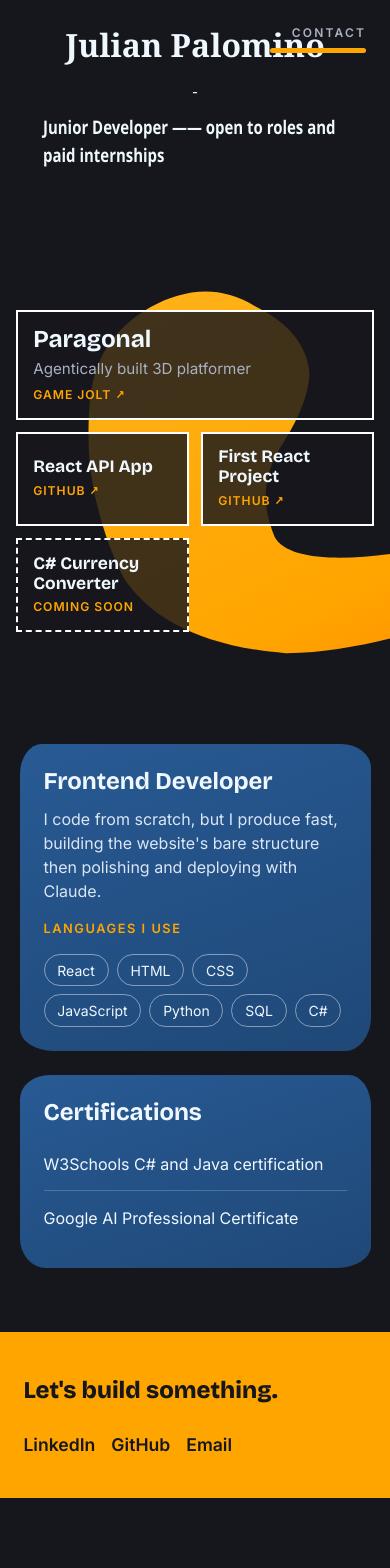
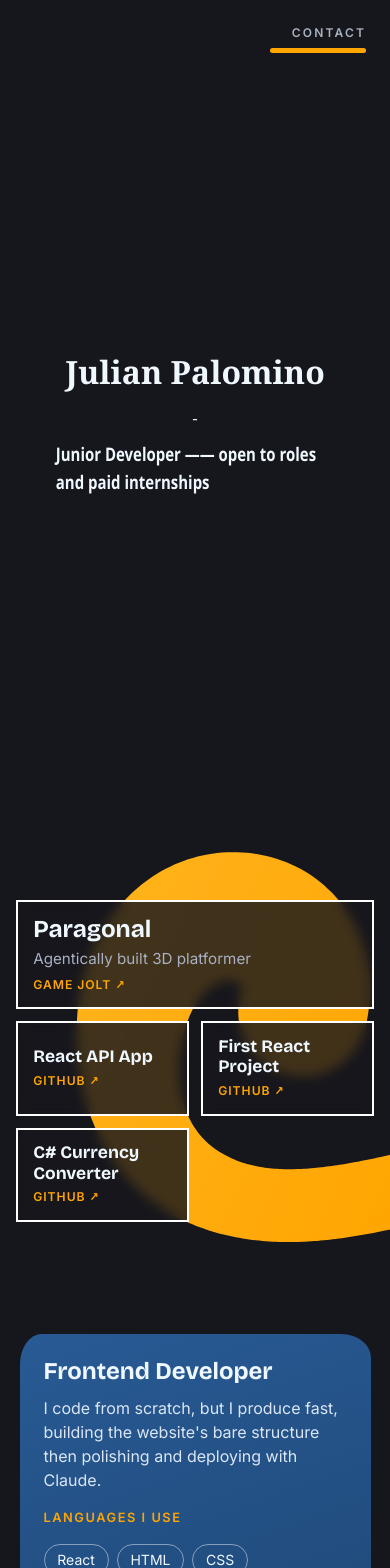
Before and after one commit to Julian-Palo/Portfolio, a React (Vite) app: page / in a window 390 px wide. Shown: the top 1568 px of the page. Before the commit the page ends 1498 px from the top, so only its background shows below. Built offline with nearby package versions, Linux system fonts and the light colour scheme.

Commit message:
Figure scroll interactivity
Prompted claude to add a scrolling style where projects are faded in with a curve figure.

```diff
--- a/src/Body.jsx
+++ b/src/Body.jsx
@@ -1,4 +1,13 @@
-const languages = ["React", "HTML", "CSS", "JavaScript", "Python", "SQL", "C#"];
+const languages = [
+  "React",
+  "HTML",
+  "CSS",
+  "Tailwind CSS",
+  "JavaScript",
+  "Python",
+  "SQL",
+  "C#",
+];
 
 const Body = () => {
   return (
--- a/src/Figure.jsx
+++ b/src/Figure.jsx
@@ -1,4 +1,7 @@
-// Each project sits in one of the boxes drawn along the ribbon (see .slot-* in index.css)
+import { useEffect, useRef } from "react";
+
+// Each project sits in one of the boxes drawn along the ribbon (see .slot-* in index.css).
+// `at` is how far the ribbon has to grow (0 to 1) before the box appears.
 const projects = [
   {
     title: "Paragonal",
@@ -6,30 +9,162 @@ const projects = [
     href: "https://gamejolt.com/games/Paragonal/1101374",
     source: "Game Jolt",
     slot: "slot-2",
+    at: 0.9,
   },
   {
     title: "React API App",
     href: "https://github.com/Julian-Palo/React-JSON-Manipulation",
     source: "GitHub",
     slot: "slot-3",
+    at: 0.5,
   },
   {
     title: "First React Project",
     href: "https://github.com/Julian-Palo/First-React-Project",
     source: "GitHub",
     slot: "slot-4",
+    at: 0.3,
   },
   {
     title: "C# Currency Converter",
-    href: null, // TODO: push to GitHub and add the link
-    source: "Coming soon",
+    href: "https://github.com/Julian-Palo/CurrencyConverter_Static",
+    source: "GitHub",
     slot: "slot-5",
+    at: 0.15,
   },
 ];
 
+// Centerline of the ribbon: enters from the right edge, dips, then curls up the left side
+// and hooks over the top. The visible ribbon is an outline built around this line.
+const CENTERLINE =
+  "M1480 470 C1250 400 1100 520 900 570 C700 620 520 680 380 620 " +
+  "C250 565 215 430 235 310 C255 190 340 120 430 130 C520 140 560 220 540 300";
+// Extends the tail off to the right, so the ribbon still reaches the edge of wide screens
+const LEAD_IN = "M3400 560 L2200 560 C1900 560 1710 540 1480 470";
+const SAMPLES = 400;
+const LEAD_IN_SAMPLES = 120;
+const TIP_RADIUS = 65;
+
+// Ribbon thickness at a point along the centerline (0 = start, 1 = tip of the curl).
+// Even along the tail, then swells smoothly through the curl.
+const widthAt = (t) => {
+  const swell = Math.min(Math.max((t - 0.5) / 0.4, 0), 1);
+  return 130 + 100 * swell * swell * (3 - 2 * swell);
+};
+
 const Figure = () => {
+  const trackRef = useRef(null);
+  const heroRef = useRef(null);
+  const centerlineRef = useRef(null);
+  const leadInRef = useRef(null);
+  const bodyRef = useRef(null);
+  const tipRef = useRef(null);
+
+  // Ties the ribbon's growth to scroll position: grows on the way down, shrinks on the way back up
+  useEffect(() => {
+    const track = trackRef.current;
+    const hero = heroRef.current;
+    const body = bodyRef.current;
+    const tip = tipRef.current;
+    const centerline = centerlineRef.current;
+    const svg = centerline.ownerSVGElement;
+    const sample = (path, count) => {
+      const length = path.getTotalLength();
+      return Array.from({ length: count + 1 }, (_, i) =>
+        path.getPointAtLength((i / count) * length),
+      );
+    };
+
+    // Sample the lead-in and centerline, then offset each point to both sides by half the width
+    const points = [
+      ...sample(leadInRef.current, LEAD_IN_SAMPLES).slice(0, -1),
+      ...sample(centerline, SAMPLES),
+    ];
+    const last = points.length - 1;
+    const widths = points.map((_, i) =>
+      widthAt(Math.max(i - LEAD_IN_SAMPLES, 0) / SAMPLES),
+    );
+    const edges = points.map((point, i) => {
+      const before = points[Math.max(i - 1, 0)];
+      const after = points[Math.min(i + 1, last)];
+      const dx = after.x - before.x;
+      const dy = after.y - before.y;
+      const scale = widths[i] / 2 / (Math.hypot(dx, dy) || 1);
+      return {
+        left: `${(point.x - dy * scale).toFixed(1)} ${(point.y + dx * scale).toFixed(1)}`,
+        right: `${(point.x + dy * scale).toFixed(1)} ${(point.y - dx * scale).toFixed(1)}`,
+      };
+    });
+    const slots = hero.querySelectorAll(".slot");
+    const reduceMotion = window.matchMedia("(prefers-reduced-motion: reduce)");
+    let frame = 0;
+
+    const update = () => {
+      frame = 0;
+      let raw;
+      if (getComputedStyle(hero).position === "sticky") {
+        // The ribbon is pinned on screen while you scroll through the track:
+        // 0 when it first pins, 1 when it's about to scroll away
+        const pinnedAt = parseFloat(getComputedStyle(hero).top);
+        const pinnedDistance = track.offsetHeight - hero.offsetHeight;
+        raw = (pinnedAt - track.getBoundingClientRect().top) / pinnedDistance;
+      } else {
+        // Small screens don't pin: 0 when the ribbon peeks in, 1 once it's centered
+        const { top, height } = hero.getBoundingClientRect();
+        const screen = window.innerHeight;
+        raw = (screen - top) / (screen / 2 + height / 2);
+      }
+      const progress = reduceMotion.matches ? 1 : Math.min(Math.max(raw, 0), 1);
+
+      // Growth starts where the ribbon crosses the right edge of the screen
+      const screenRight = svg.getScreenCTM();
+      const visibleRight =
+        (window.innerWidth - screenRight.e) / screenRight.a + TIP_RADIUS;
+      const entry = Math.max(
+        points.findIndex((point) => point.x < visibleRight),
+        0,
+      );
+
+      // Outline of the ribbon up to how far it has grown
+      const count = entry + Math.round(progress * (last - entry));
+      const shown = edges.slice(0, count + 1);
+      const left = shown.map((edge) => edge.left);
+      const right = shown.map((edge) => edge.right).reverse();
+      body.setAttribute(
+        "d",
+        progress > 0 ? `M${left.join("L")}L${right.join("L")}Z` : "",
+      );
+
+      // Round cap on the growing end
+      tip.setAttribute("cx", points[count].x);
+      tip.setAttribute("cy", points[count].y);
+      tip.setAttribute("r", progress > 0 ? widths[count] / 2 : 0);
+      slots.forEach((slot) =>
+        slot.classList.toggle("is-shown", progress >= Number(slot.dataset.at)),
+      );
+    };
+
+    const requestUpdate = () => {
+      if (!frame) frame = requestAnimationFrame(update);
+    };
+
+    update();
+    window.addEventListener("scroll", requestUpdate, { passive: true });
+    window.addEventListener("resize", requestUpdate);
+    return () => {
+      cancelAnimationFrame(frame);
+      window.removeEventListener("scroll", requestUpdate);
+      window.removeEventListener("resize", requestUpdate);
+    };
+  }, []);
+
   return (
-    <section className="hero" aria-label="Introduction and projects">
+    <div className="hero-track" ref={trackRef}>
+      <section
+        className="hero"
+        ref={heroRef}
+        aria-label="Introduction and projects"
+      >
         <svg
           className="ribbon"
           viewBox="0 0 1412 760"
@@ -38,30 +173,31 @@ const Figure = () => {
           focusable="false"
         >
           <defs>
-          <linearGradient id="ribbon-fill" x1="0" y1="0" x2="1" y2="1">
+            <linearGradient
+              id="ribbon-fill"
+              gradientUnits="userSpaceOnUse"
+              x1="200"
+              y1="100"
+              x2="1412"
+              y2="700"
+            >
               <stop offset="0%" stopColor="#ffb21a" />
-            <stop offset="60%" stopColor="#ffa500" />
+              <stop offset="55%" stopColor="#ffa500" />
               <stop offset="100%" stopColor="#ff7a00" />
             </linearGradient>
           </defs>
-        <path
-          fill="url(#ribbon-fill)"
-          d="M367 67 C300 67 230 110 195 160 C160 210 158 270 158 330
-             C158 420 190 520 222 580 C270 650 360 700 510 712
-             C600 712 680 690 760 670 L1040 597 C1160 565 1290 535 1412 575
-             L1412 465 C1330 410 1240 405 1160 430 L800 515
-             C680 545 520 560 490 505 C465 445 470 395 500 345
-             C530 300 552 250 552 210 C545 150 500 115 455 93
-             C425 75 395 67 367 67 Z"
-        />
+          <path ref={leadInRef} d={LEAD_IN} fill="none" />
+          <path ref={centerlineRef} d={CENTERLINE} fill="none" />
+          <path ref={bodyRef} fill="url(#ribbon-fill)" />
+          <circle ref={tipRef} fill="url(#ribbon-fill)" r="0" />
         </svg>
 
         <ul className="projects">
-        {projects.map((project, i) => (
+          {projects.map((project) => (
             <li
               key={project.title}
               className={`slot ${project.slot}`}
-            style={{ "--i": i + 1 }}
+              data-at={project.at}
             >
               {project.href ? (
                 <a
@@ -81,6 +217,7 @@ const Figure = () => {
           ))}
         </ul>
       </section>
+    </div>
   );
 };
 
--- a/src/index.css
+++ b/src/index.css
@@ -90,11 +90,19 @@ a {
 
 /* ---------- Hero: ribbon + boxes ---------- */
 
+/* Extra scroll room: the ribbon stays pinned on screen and grows while you scroll through it */
+.hero-track {
+  --hero-height: min(53.8vw, 94vh);
+  height: calc(var(--hero-height) + 120vh);
+}
+
 .hero {
-  position: relative;
+  position: sticky;
+  top: calc((100vh - var(--hero-height)) / 2);
   /* Matches the ribbon's viewBox so the boxes stay pinned to the ribbon */
   aspect-ratio: 1412 / 760;
-  margin-top: clamp(1.5rem, 4vw, 4rem);
+  max-width: 175vh;
+  margin: 0 auto;
   container-type: inline-size;
 }
 
@@ -103,17 +111,28 @@ a {
   inset: 0;
   width: 100%;
   height: 100%;
-  animation: ribbon-reveal 1.4s cubic-bezier(0.7, 0, 0.2, 1) both;
+  /* Lets the ribbon's tail reach past the section to the edge of wide screens */
+  overflow: visible;
 }
 
 .slot {
   position: absolute;
   display: flex;
-  animation: rise 0.7s var(--ease-out) both;
-  animation-delay: calc(0.6s + var(--i) * 0.12s);
+  opacity: 0;
+  transform: translateY(16px);
+  transition:
+    opacity 0.5s var(--ease-out),
+    transform 0.5s var(--ease-out);
 }
 
-.slot-2 { left: 22.7%; top: 39.2%; width: 18.4%; min-height: 13.4%; }
+/* Shown once the ribbon grows past the box (toggled in Figure.jsx) */
+.slot.is-shown,
+.slot:focus-within {
+  opacity: 1;
+  transform: none;
+}
+
+.slot-2 { left: 18.5%; top: 36%; width: 18.4%; min-height: 13.4%; }
 .slot-3 { left: 47.1%; top: 63.8%; width: 9.8%; min-height: 16.3%; }
 .slot-4 { left: 69.8%; top: 51.3%; width: 10%; min-height: 12.6%; }
 .slot-5 { left: 84%; top: 49%; width: 10%; min-height: 12.6%; }
@@ -177,7 +196,10 @@ a.card:hover .card-meta {
 }
 
 header {
-  margin-top: 1rem;
+  /* Fills the first screen so the ribbon only shows once you scroll */
+  min-height: 100vh;
+  min-height: 100svh;
+  padding: 0 16px;
   display: flex;
   flex-direction: column;
   justify-content: center;
@@ -315,9 +337,15 @@ footer :focus-visible {
 /* ---------- Small screens: stack the boxes over the ribbon ---------- */
 
 @media (max-width: 760px) {
+  .hero-track {
+    height: auto;
+  }
+
   .hero {
+    position: relative;
+    top: 0;
     aspect-ratio: auto;
-    margin-top: 5rem;
+    max-width: none;
     padding: 2rem 16px 3rem;
   }
 
@@ -329,6 +357,8 @@ footer :focus-visible {
     position: static;
     width: auto;
     min-height: 0;
+    opacity: 1;
+    transform: none;
   }
 
   .projects {
@@ -353,16 +383,6 @@ footer :focus-visible {
 
 /* ---------- Motion ---------- */
 
-@keyframes ribbon-reveal {
-  from { clip-path: inset(0 100% 0 0); }
-  to { clip-path: inset(0 0 0 0); }
-}
-
-@keyframes rise {
-  from { opacity: 0; transform: translateY(16px); }
-  to { opacity: 1; transform: none; }
-}
-
 @media (prefers-reduced-motion: reduce) {
   html { scroll-behavior: auto; }
 
```
Lines whose indentation alone changed are shown as unchanged.
